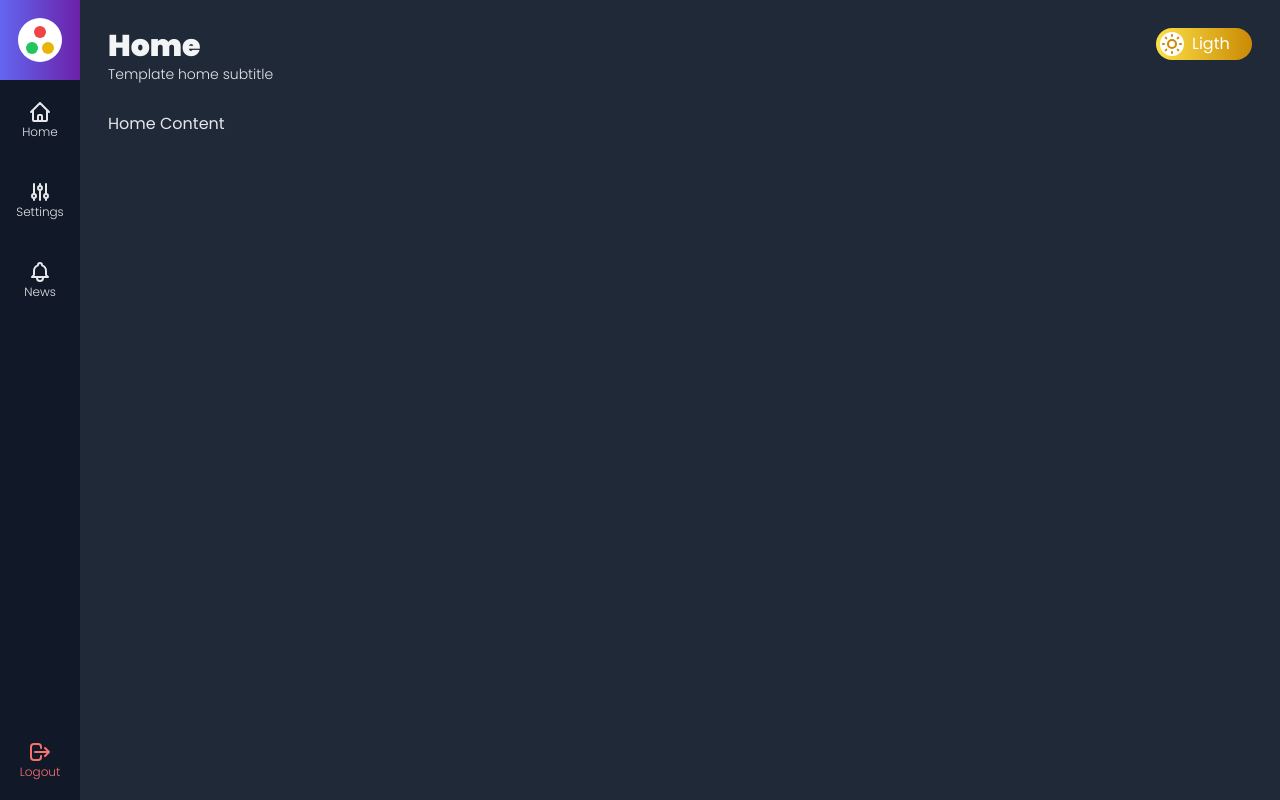
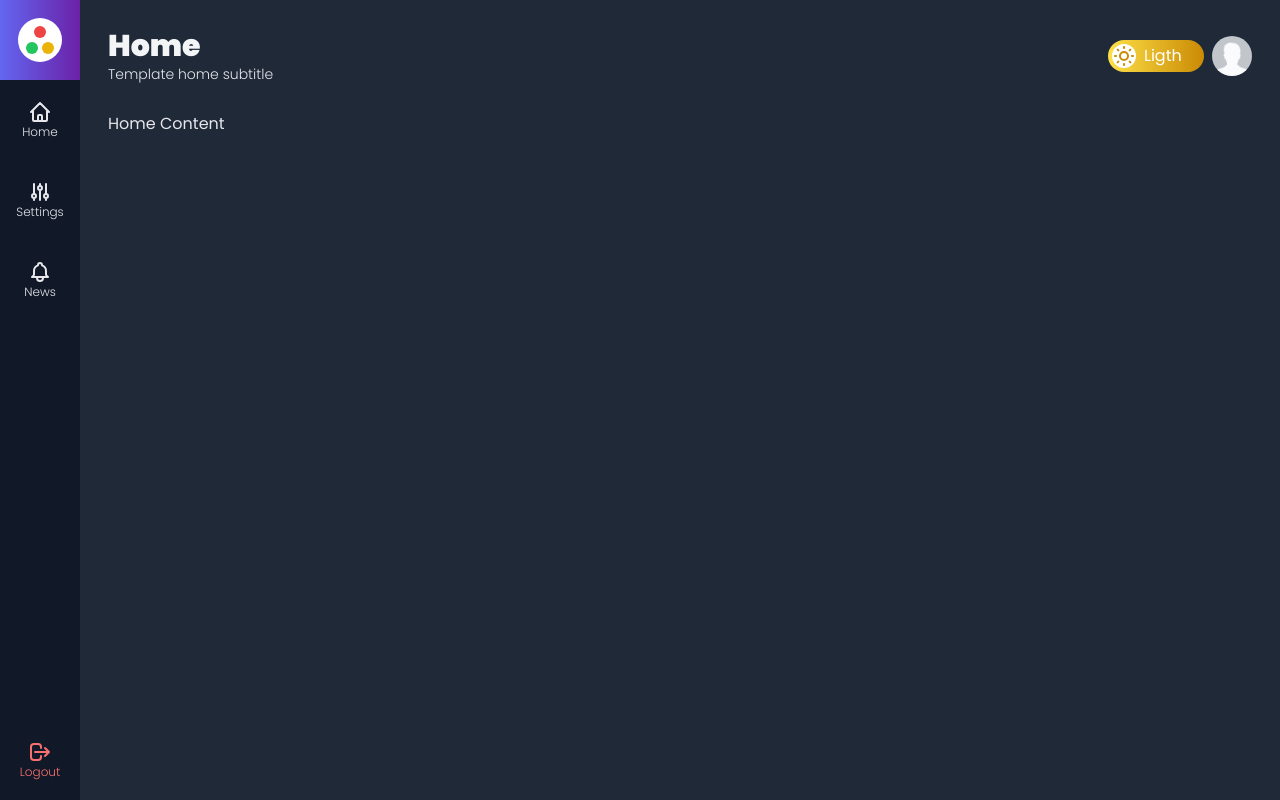
Before and after one commit to joaopedroalb/admin-platform, a Next.js app: page / in a window 1280 px wide. Built offline with nearby package versions, Linux system fonts and the light colour scheme; no server answers.

Commit message:
Create user page

```diff
--- /dev/null
+++ b/src/components/template/AvatarUser.tsx
@@ -0,0 +1,15 @@
+import Link from "next/link";
+import useAuthData from "../../data/hook/useAuthData";
+
+export default function AvatarUser(){
+    const {user} = useAuthData()
+
+    return(
+        <Link href="/Profile">
+            <img src={user?.imageUrl ?? '/images/defaultImage.png'}
+                 alt="Avatar user"
+                className="h-10 w-10 rounded-full cursor-pointer"
+            />
+        </Link>
+    )
+}
--- a/src/components/template/Header.tsx
+++ b/src/components/template/Header.tsx
@@ -1,3 +1,4 @@
+import AvatarUser from "./AvatarUser";
 import BtnTheme from "./BtnTheme";
 import Title from "./Title";
 
@@ -10,8 +11,9 @@
     return(
         <div className="flex">
             <Title title={props.title} subtitle={props.subtitle}/>
-            <div className={`flex flex-grow justify-end`}>
+            <div className={`flex flex-grow justify-end items-center gap-2`}>
                 <BtnTheme/>
+                <AvatarUser/>
             </div>
         </div>
     )
--- a/src/data/context/AuthContext.tsx
+++ b/src/data/context/AuthContext.tsx
@@ -20,11 +20,11 @@
     const token = await userFirebase.getIdToken()
     return{
         uid:userFirebase.uid,
-        name:userFirebase.displayName,
-        email:userFirebase.email,
+        name:userFirebase.displayName??"",
+        email:userFirebase.email??"",
         token,
         provider:userFirebase.providerData[0]?.providerId,
-        imageUrl:userFirebase.photoURL
+        imageUrl:userFirebase.photoURL??""
 
     }
 }
--- /dev/null
+++ b/src/pages/Profile.tsx
@@ -0,0 +1,15 @@
+import Layout from "../components/template/Layout";
+import useAuthData from "../data/hook/useAuthData";
+
+
+export default function Profile(){
+    const {user} = useAuthData()
+
+    return(
+        <Layout title={`Perfil do ${user?.name??"Usuário"}`}
+                subtitle="Administre as suas informações ..."
+        >
+            <h1>user content</h1>
+        </Layout>
+    )
+}
```
Also changed, not shown: src/model/User.ts (+4 -4 lines), public/images/defaultImage.png (added).
